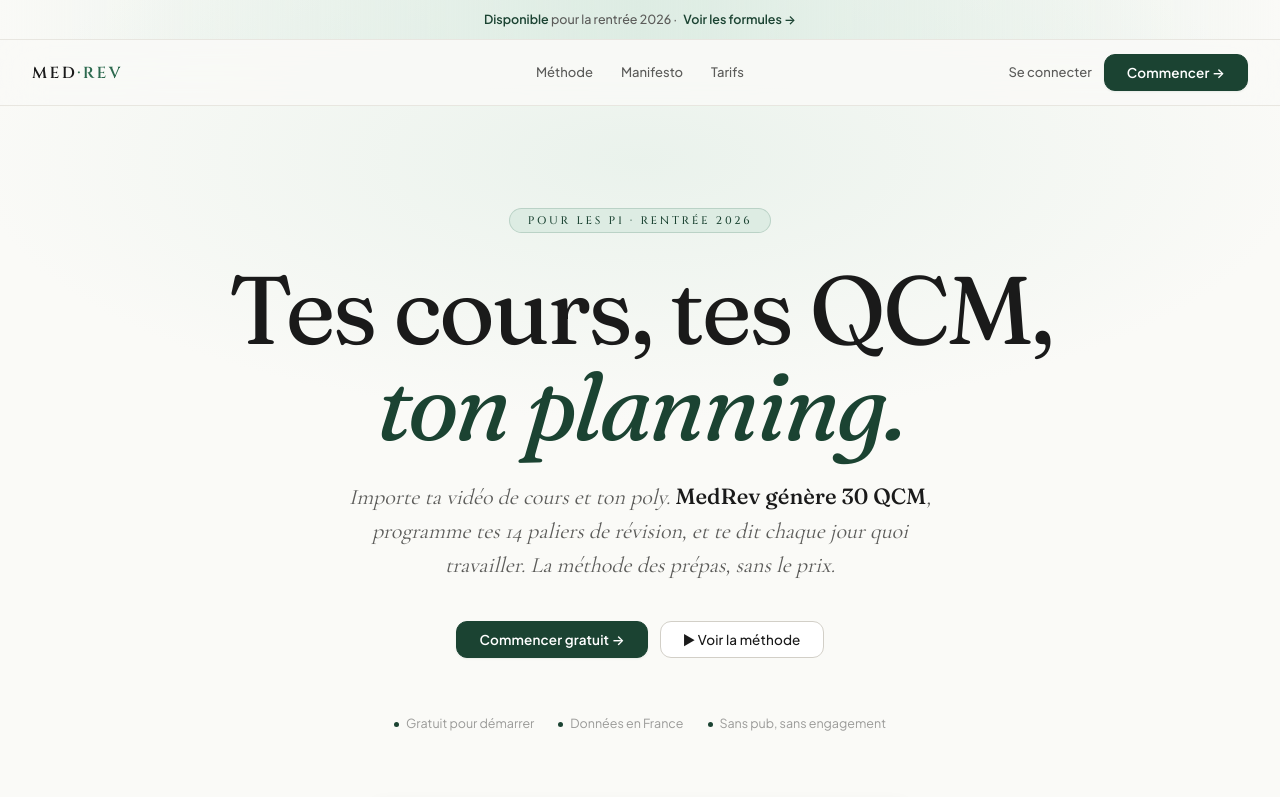
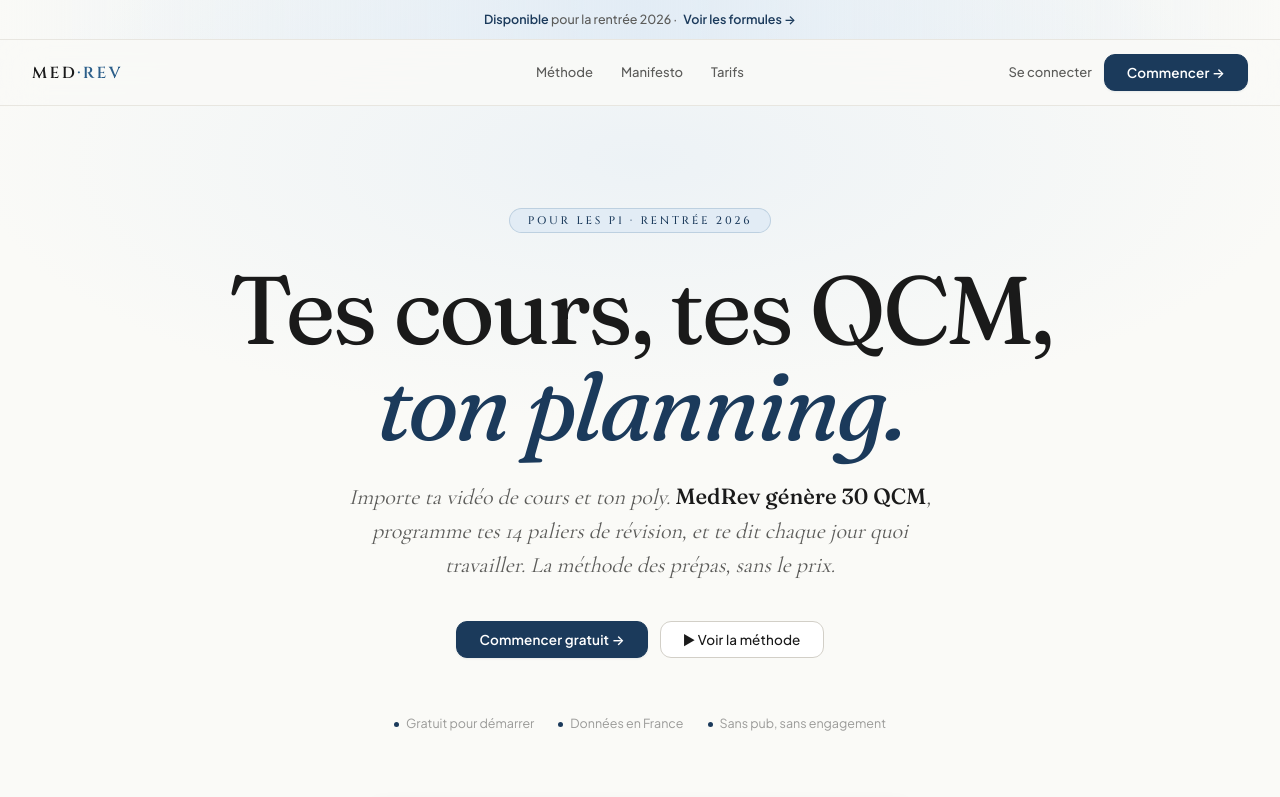
Before and after one commit to Axman1ak/MedRev, a Next.js app: page / in a window 1280 px wide. Shown: the top 797 px of the page. Built offline with nearby package versions, Linux system fonts and the light colour scheme; no server answers.

Commit message:
Add files via upload

```diff
--- a/src/app/globals.css
+++ b/src/app/globals.css
@@ -26,10 +26,10 @@
   --text-tertiary: #9A9A98;
 
   /* accent vert MedRev */
-  --accent-primary: #1B4332;
-  --accent-medium: #2D6A4F;
-  --accent-soft: #DDECE3;
-  --accent-on-soft: #1B4332;
+  --accent-primary: #1B3A5B;
+  --accent-medium: #2C5F8A;
+  --accent-soft: #E2ECF5;
+  --accent-on-soft: #1B3A5B;
 
   /* sÃ©mantique â€” rouge adouci pour moins de criardise */
   --warning: #C47B2B;
@@ -47,7 +47,7 @@
   --sb-hover: rgba(0, 0, 0, .04);
   --sb-active: rgba(0, 0, 0, .06);
   --sb-border: rgba(0, 0, 0, .06);
-  --sb-accent: #2D6A4F;
+  --sb-accent: #2C5F8A;
 
   /* shadows */
   --shadow-sm: 0 1px 2px rgba(0, 0, 0, .04);
@@ -61,24 +61,24 @@
 }
 
 [data-theme="dark"] {
-  --bg-app: #0F141A;
-  --bg-card: #1A2230;
-  --bg-elevated: #232C3D;
-  --bg-soft: #161D27;
-  --bg-muted: #1F2632;
+  --bg-app: #0E1726;
+  --bg-card: #18243A;
+  --bg-elevated: #243149;
+  --bg-soft: #131C2A;
+  --bg-muted: #1C2738;
 
-  --border-subtle: #2A3445;
-  --border-strong: #3D4960;
+  --border-subtle: #28384F;
+  --border-strong: #3C4E6E;
 
   --text-primary: #E8EAED;
-  --text-secondary: #9CA3AE;
-  --text-tertiary: #6B7380;
+  --text-secondary: #A6AFBC;
+  --text-tertiary: #7C8696;
 
   /* Verts adoucis : moins lumineux que #34D399, plus mat */
-  --accent-primary: #5DD39E;
-  --accent-medium: #2EA86F;
-  --accent-soft: #1B2A24;
-  --accent-on-soft: #95D9B5;
+  --accent-primary: #5AA9E6;
+  --accent-medium: #4A90D0;
+  --accent-soft: #16263C;
+  --accent-on-soft: #9CC9EE;
 
   --warning: #C8965A;
   --warning-soft: #2E2417;
@@ -87,14 +87,14 @@
   --success: #5DD39E;
   --success-soft: #1B2A24;
 
-  --sb-bg: #1A2230;
+  --sb-bg: #18243A;
   --sb-text: #E8EAED;
-  --sb-text-muted: #9CA3AE;
-  --sb-text-dim: #6B7380;
+  --sb-text-muted: #A6AFBC;
+  --sb-text-dim: #7C8696;
   --sb-hover: rgba(255, 255, 255, .05);
   --sb-active: rgba(255, 255, 255, .08);
   --sb-border: rgba(255, 255, 255, .05);
-  --sb-accent: #5DD39E;
+  --sb-accent: #5AA9E6;
 
   --shadow-sm: 0 1px 2px rgba(0, 0, 0, .5);
   --shadow-md: 0 4px 14px rgba(0, 0, 0, .5);
@@ -267,3 +267,18 @@ aside div.group:hover > button.transition-opacity {
 aside div.group:hover > span:nth-child(3) {
   display: none;
 }
+
+
+/* ============================================================================
+   Marine profond — correctif contraste mode sombre
+   En sombre l'accent devient un bleu clair : on force un texte foncé sur les
+   boutons "pleins" pour qu'ils restent lisibles. CSS additif, mode sombre seul.
+   ============================================================================ */
+[data-theme="dark"] .qcm-validate,
+[data-theme="dark"] .qcm-next,
+[data-theme="dark"] .qcm-end-btn.primary,
+[data-theme="dark"] .fi-btn-g,
+[data-theme="dark"] .btn-focus-lg,
+[data-theme="dark"] .sim-ses-nav-btn.primary:hover:not(:disabled) {
+  color: #0E1726;
+}
--- a/src/components/landing-styles.css
+++ b/src/components/landing-styles.css
@@ -23,10 +23,10 @@
   --lp-text: #1A1A1A;
   --lp-text-soft: #5C5C5A;
   --lp-text-dim: #9A9A98;
-  --lp-accent: #1B4332;
-  --lp-accent-medium: #2D6A4F;
-  --lp-accent-soft: #DDECE3;
-  --lp-accent-glow: rgba(45, 106, 79, .22);
+  --lp-accent: #1B3A5B;
+  --lp-accent-medium: #2C5F8A;
+  --lp-accent-soft: #E2ECF5;
+  --lp-accent-glow: rgba(44, 95, 138, .22);
   --lp-gold: #C19542;
   --lp-gold-soft: #F5E8C8;
   --lp-success: #2D6A4F;
@@ -58,14 +58,14 @@
 .lp-nav-login:hover { color: var(--lp-text); }
 
 /* === BUTTONS === */
-.lp-btn-primary { display: inline-flex; align-items: center; gap: 8px; padding: 11px 22px; background: var(--lp-accent); border: 1.5px solid var(--lp-accent); border-radius: 11px; color: #FFFFFF; font: 600 13.5px/1 var(--lp-fb); cursor: pointer; transition: all .2s cubic-bezier(.34, 1.2, .64, 1); text-decoration: none; box-shadow: 0 1px 2px rgba(27, 67, 50, .08); letter-spacing: .01em; }
+.lp-btn-primary { display: inline-flex; align-items: center; gap: 8px; padding: 11px 22px; background: var(--lp-accent); border: 1.5px solid var(--lp-accent); border-radius: 11px; color: #FFFFFF; font: 600 13.5px/1 var(--lp-fb); cursor: pointer; transition: all .2s cubic-bezier(.34, 1.2, .64, 1); text-decoration: none; box-shadow: 0 1px 2px rgba(27, 58, 91, .08); letter-spacing: .01em; }
 .lp-btn-primary:hover { background: var(--lp-accent-medium); border-color: var(--lp-accent-medium); box-shadow: 0 6px 24px var(--lp-accent-glow); transform: translateY(-1px); }
 .lp-btn-secondary { display: inline-flex; align-items: center; gap: 8px; padding: 11px 22px; background: var(--lp-bg-card); border: 1.5px solid var(--lp-border-strong); border-radius: 11px; color: var(--lp-text); font: 500 13.5px/1 var(--lp-fb); cursor: pointer; transition: all .15s; text-decoration: none; letter-spacing: .01em; }
 .lp-btn-secondary:hover { border-color: var(--lp-text-soft); background: var(--lp-bg-soft); }
 
 /* === HERO (commun) === */
 .lp-hero { position: relative; z-index: 2; max-width: 1200px; margin: 0 auto; padding: 100px 32px 80px; text-align: center; }
-.lp-hero-kicker { display: inline-block; font: 500 11px/1 var(--lp-fk); letter-spacing: .25em; color: var(--lp-accent); text-transform: uppercase; padding: 6px 18px; background: var(--lp-accent-soft); border: 1px solid rgba(45, 106, 79, .2); border-radius: 999px; margin-bottom: 28px; animation: lp-fade-up .6s cubic-bezier(.16, 1, .3, 1) both; }
+.lp-hero-kicker { display: inline-block; font: 500 11px/1 var(--lp-fk); letter-spacing: .25em; color: var(--lp-accent); text-transform: uppercase; padding: 6px 18px; background: var(--lp-accent-soft); border: 1px solid rgba(44, 95, 138, .2); border-radius: 999px; margin-bottom: 28px; animation: lp-fade-up .6s cubic-bezier(.16, 1, .3, 1) both; }
 .lp-hero-h1 { font-family: var(--lp-fh); font-size: clamp(48px, 8vw, 96px); font-weight: 400; line-height: 1; letter-spacing: -.03em; color: var(--lp-text); margin: 0 0 26px; animation: lp-fade-up .7s .1s cubic-bezier(.16, 1, .3, 1) both; }
 .lp-hero-h1 em { font-style: italic; color: var(--lp-accent); font-weight: 300; }
 .lp-hero-h1 .line2 { display: block; }
@@ -86,7 +86,7 @@
 .lp-focus-arrow { display: flex; flex-direction: column; align-items: center; gap: 6px; color: var(--lp-text-soft); padding: 4px 0; }
 .lp-focus-arrow-label { font: 500 10.5px/1 var(--lp-fk); letter-spacing: .18em; color: var(--lp-gold); text-transform: uppercase; }
 
-.lp-focus-card { background: var(--lp-bg-card); border: 1.5px solid var(--lp-border-strong); border-radius: 16px; padding: 24px 26px; box-shadow: 0 12px 40px rgba(60, 30, 15, .08), 0 0 0 1px rgba(45, 106, 79, .04); position: relative; }
+.lp-focus-card { background: var(--lp-bg-card); border: 1.5px solid var(--lp-border-strong); border-radius: 16px; padding: 24px 26px; box-shadow: 0 12px 40px rgba(60, 30, 15, .08), 0 0 0 1px rgba(44, 95, 138, .04); position: relative; }
 .lp-focus-card::before { content: ''; position: absolute; top: -2px; left: -2px; right: -2px; bottom: -2px; border-radius: 18px; background: linear-gradient(135deg, var(--lp-accent-soft), transparent 50%); z-index: -1; pointer-events: none; }
 .lp-focus-card-kicker { font: 500 11px/1 var(--lp-fm); color: var(--lp-gold); letter-spacing: .15em; margin-bottom: 14px; text-transform: uppercase; }
 .lp-focus-card-q { font-family: var(--lp-fh); font-size: 18px; line-height: 1.4; color: var(--lp-text); margin-bottom: 18px; font-weight: 400; }
@@ -146,7 +146,7 @@
 .lp-stream-item { display: flex; align-items: center; gap: 16px; padding: 12px 16px; background: var(--lp-bg-soft); border: 1px solid var(--lp-border); border-radius: 10px; font: 12.5px/1 var(--lp-fm); color: var(--lp-text-soft); flex-shrink: 0; }
 .lp-stream-time { color: var(--lp-text-dim); font-size: 11px; min-width: 60px; flex-shrink: 0; }
 .lp-stream-tag { padding: 3px 8px; border-radius: 4px; font-size: 10.5px; font-weight: 600; letter-spacing: .04em; text-transform: uppercase; flex-shrink: 0; }
-.lp-stream-tag-ai { background: var(--lp-accent-soft); color: var(--lp-accent); border: 1px solid rgba(45, 106, 79, .25); }
+.lp-stream-tag-ai { background: var(--lp-accent-soft); color: var(--lp-accent); border: 1px solid rgba(44, 95, 138, .25); }
 .lp-stream-tag-note { background: rgba(122, 165, 107, .15); color: #4D7A3E; border: 1px solid rgba(122, 165, 107, .35); }
 .lp-stream-tag-simu { background: var(--lp-gold-soft); color: #8C6608; border: 1px solid rgba(193, 149, 66, .35); }
 .lp-stream-tag-focus { background: rgba(140, 104, 57, .12); color: #5C3A21; border: 1px solid rgba(140, 104, 57, .25); }
@@ -159,7 +159,7 @@
 .lp-features { display: grid; grid-template-columns: repeat(3, 1fr); gap: 20px; }
 .lp-feature { background: var(--lp-bg-card); border: 1px solid var(--lp-border); border-radius: 14px; padding: 28px 24px; transition: all .2s; }
 .lp-feature:hover { border-color: var(--lp-border-strong); transform: translateY(-2px); box-shadow: 0 8px 24px rgba(60, 30, 15, .06); }
-.lp-feature-icon { width: 38px; height: 38px; border-radius: 10px; background: var(--lp-accent-soft); border: 1px solid rgba(45, 106, 79, .15); color: var(--lp-accent); display: flex; align-items: center; justify-content: center; font: 700 14px/1 var(--lp-fk); margin-bottom: 16px; }
+.lp-feature-icon { width: 38px; height: 38px; border-radius: 10px; background: var(--lp-accent-soft); border: 1px solid rgba(44, 95, 138, .15); color: var(--lp-accent); display: flex; align-items: center; justify-content: center; font: 700 14px/1 var(--lp-fk); margin-bottom: 16px; }
 .lp-feature-title { font: 500 17px/1.25 var(--lp-fh); color: var(--lp-text); letter-spacing: -.005em; margin: 0 0 8px; }
 .lp-feature-desc { font-size: 13px; line-height: 1.55; color: var(--lp-text-soft); margin: 0; }
 
@@ -266,7 +266,7 @@
 
 /* === MANIFESTO === */
 .manifesto-wrap { position: relative; z-index: 2; max-width: 760px; margin: 0 auto; padding: 80px 32px 60px; text-align: center; }
-.manifesto-kicker { display: inline-block; font: 500 11px/1 var(--lp-fk); letter-spacing: .25em; color: var(--lp-accent); text-transform: uppercase; padding: 6px 18px; background: var(--lp-accent-soft); border: 1px solid rgba(45,106,79,.2); border-radius: 999px; margin-bottom: 28px; }
+.manifesto-kicker { display: inline-block; font: 500 11px/1 var(--lp-fk); letter-spacing: .25em; color: var(--lp-accent); text-transform: uppercase; padding: 6px 18px; background: var(--lp-accent-soft); border: 1px solid rgba(44,95,138,.2); border-radius: 999px; margin-bottom: 28px; }
 .manifesto-h1 { font-family: var(--lp-fh); font-size: clamp(40px, 6.5vw, 72px); font-weight: 400; line-height: 1.05; letter-spacing: -.025em; color: var(--lp-text); margin: 0 0 24px; }
 .manifesto-h1 em { font-style: italic; color: var(--lp-accent); font-weight: 300; }
 .manifesto-lede { font-family: var(--lp-fi); font-style: italic; font-size: 22px; line-height: 1.55; color: var(--lp-text-soft); margin: 0 auto 56px; max-width: 640px; }
@@ -298,7 +298,7 @@
 .auth-sub { font-family: var(--lp-fi); font-style: italic; font-size: 17px; line-height: 1.6; color: var(--lp-text-soft); margin: 0 0 24px; }
 .auth-trust { display: flex; flex-direction: column; gap: 12px; align-items: flex-start; }
 .auth-trust-row { display: flex; align-items: center; gap: 10px; font-size: 13.5px; color: var(--lp-text-soft); }
-.auth-trust-check { width: 20px; height: 20px; border-radius: 50%; background: var(--lp-accent-soft); border: 1px solid rgba(45,106,79,.2); display: flex; align-items: center; justify-content: center; color: var(--lp-accent); font-size: 11px; font-weight: 700; flex-shrink: 0; }
+.auth-trust-check { width: 20px; height: 20px; border-radius: 50%; background: var(--lp-accent-soft); border: 1px solid rgba(44,95,138,.2); display: flex; align-items: center; justify-content: center; color: var(--lp-accent); font-size: 11px; font-weight: 700; flex-shrink: 0; }
 .auth-card { background: var(--lp-bg-card); border: 1px solid var(--lp-border); border-radius: 18px; padding: 32px 28px; position: relative; overflow: hidden; box-shadow: 0 12px 40px rgba(60,30,15,.08); }
 .auth-card::before { content: ''; position: absolute; top: -80px; right: -80px; width: 240px; height: 240px; background: radial-gradient(circle, var(--lp-accent-soft) 0%, transparent 65%); pointer-events: none; opacity: .5; }
 .auth-tabs { display: flex; gap: 4px; background: var(--lp-bg-soft); border: 1px solid var(--lp-border); border-radius: 11px; padding: 4px; margin-bottom: 24px; position: relative; z-index: 1; }
@@ -314,7 +314,7 @@
 .auth-input { width: 100%; padding: 11px 14px; border: 1.5px solid var(--lp-border); border-radius: 9px; font: 13.5px/1 var(--lp-fb); color: var(--lp-text); background: var(--lp-bg-card); outline: none; transition: border-color .15s; }
 .auth-input:focus { border-color: var(--lp-accent); }
 .auth-input::placeholder { color: var(--lp-text-dim); }
-.auth-submit { width: 100%; padding: 12px; border-radius: 10px; border: 1.5px solid var(--lp-accent); background: var(--lp-accent); color: white; font: 600 14px/1 var(--lp-fb); cursor: pointer; margin-top: 10px; transition: all .15s; letter-spacing: .01em; box-shadow: 0 1px 2px rgba(27,67,50,.08); }
+.auth-submit { width: 100%; padding: 12px; border-radius: 10px; border: 1.5px solid var(--lp-accent); background: var(--lp-accent); color: white; font: 600 14px/1 var(--lp-fb); cursor: pointer; margin-top: 10px; transition: all .15s; letter-spacing: .01em; box-shadow: 0 1px 2px rgba(27,58,91,.08); }
 .auth-submit:hover:not(:disabled) { background: var(--lp-accent-medium); border-color: var(--lp-accent-medium); box-shadow: 0 6px 24px var(--lp-accent-glow); }
 .auth-submit:disabled { opacity: .5; cursor: not-allowed; }
 .auth-forgot { background: none; border: none; font: 500 12.5px/1 var(--lp-fb); color: var(--lp-text-soft); cursor: pointer; padding: 12px 0 0; width: 100%; text-align: center; font-family: inherit; }
@@ -322,7 +322,7 @@
 .auth-terms { font-size: 11.5px; color: var(--lp-text-dim); text-align: center; margin-top: 14px; line-height: 1.5; }
 .auth-terms a { color: var(--lp-text-soft); text-decoration: underline; text-underline-offset: 2px; }
 .auth-error { background: rgba(199,80,80,.08); border: 1px solid rgba(199,80,80,.3); color: #C75050; font-size: 12.5px; padding: 10px 14px; border-radius: 9px; margin-bottom: 14px; position: relative; z-index: 1; }
-.auth-success { background: rgba(45,106,79,.08); border: 1px solid rgba(45,106,79,.3); color: var(--lp-accent); font-size: 12.5px; padding: 10px 14px; border-radius: 9px; margin-bottom: 14px; position: relative; z-index: 1; }
+.auth-success { background: rgba(44,95,138,.08); border: 1px solid rgba(44,95,138,.3); color: var(--lp-accent); font-size: 12.5px; padding: 10px 14px; border-radius: 9px; margin-bottom: 14px; position: relative; z-index: 1; }
 .auth-back-btn { background: none; border: none; font: 500 12.5px/1 var(--lp-fb); color: var(--lp-text-dim); cursor: pointer; padding: 0 0 14px; transition: color .15s; font-family: inherit; }
 .auth-back-btn:hover { color: var(--lp-text-soft); }
 .auth-step-title { font: 500 18px/1.2 var(--lp-fh); color: var(--lp-text); margin: 0 0 6px; letter-spacing: -.005em; }
@@ -332,7 +332,7 @@
 .auth-fac-item:hover { border-color: var(--lp-text-dim); background: var(--lp-bg-soft); }
 .auth-fac-item.sel { border-color: var(--lp-accent); background: var(--lp-accent-soft); color: var(--lp-accent); }
 .auth-fac-badge { font-family: var(--lp-fk); font-size: 9.5px; font-weight: 500; letter-spacing: .12em; text-transform: uppercase; background: var(--lp-bg-soft); color: var(--lp-text-dim); border-radius: 999px; padding: 3px 10px; }
-.auth-fac-item.sel .auth-fac-badge { background: rgba(45,106,79,.15); color: var(--lp-accent); }
+.auth-fac-item.sel .auth-fac-badge { background: rgba(44,95,138,.15); color: var(--lp-accent); }
 .auth-opt-list { display: flex; flex-direction: column; gap: 10px; margin-bottom: 16px; }
 .auth-opt-card { padding: 16px; border: 1px solid var(--lp-border); border-radius: 11px; cursor: pointer; background: var(--lp-bg-card); transition: all .15s; text-align: left; font-family: inherit; }
 .auth-opt-card:hover { border-color: var(--lp-text-dim); }
@@ -345,7 +345,7 @@
 /* === LEGAL PAGES === */
 .legal-wrap { position: relative; z-index: 2; max-width: 760px; margin: 0 auto; padding: 80px 32px 60px; }
 .legal-header { text-align: center; margin-bottom: 56px; }
-.legal-kicker { display: inline-block; font: 500 11px/1 var(--lp-fk); letter-spacing: .25em; color: var(--lp-accent); text-transform: uppercase; padding: 6px 18px; background: var(--lp-accent-soft); border: 1px solid rgba(45,106,79,.2); border-radius: 999px; margin-bottom: 28px; }
+.legal-kicker { display: inline-block; font: 500 11px/1 var(--lp-fk); letter-spacing: .25em; color: var(--lp-accent); text-transform: uppercase; padding: 6px 18px; background: var(--lp-accent-soft); border: 1px solid rgba(44,95,138,.2); border-radius: 999px; margin-bottom: 28px; }
 .legal-h1 { font-family: var(--lp-fh); font-size: clamp(36px, 5.5vw, 56px); font-weight: 400; line-height: 1.1; letter-spacing: -.02em; color: var(--lp-text); margin: 0 0 12px; }
 .legal-h1 em { font-style: italic; color: var(--lp-accent); font-weight: 300; }
 .legal-meta { font-family: var(--lp-fi); font-style: italic; font-size: 14px; color: var(--lp-text-dim); margin: 0; }
```
